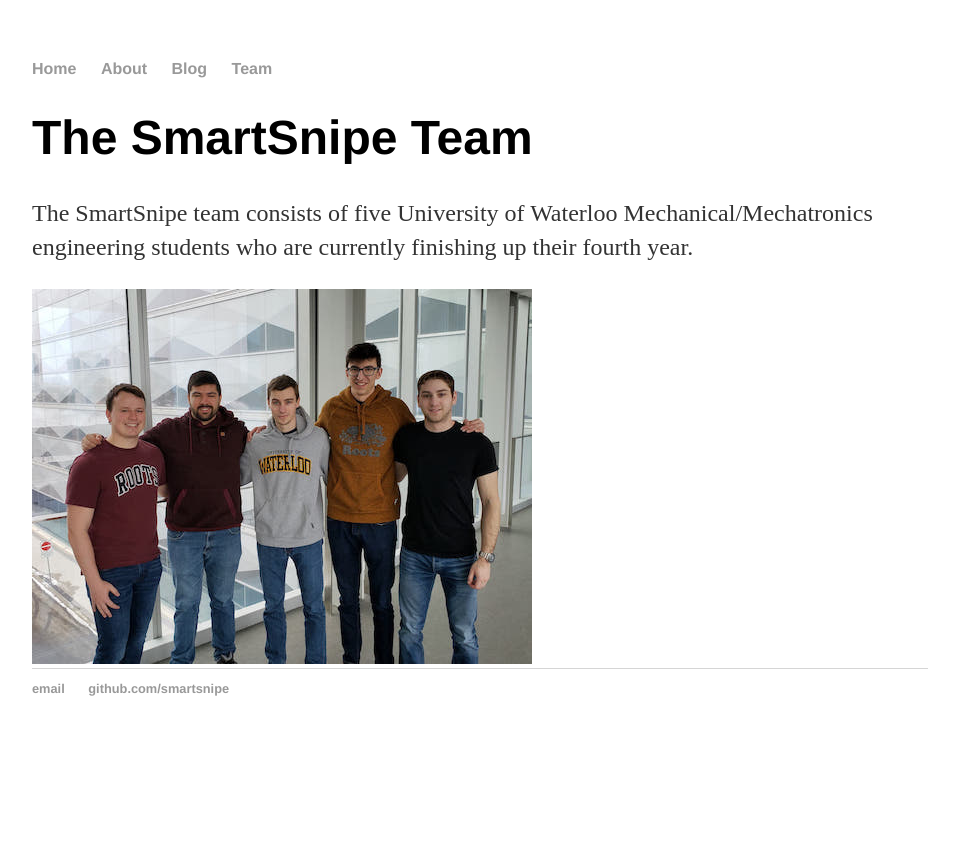
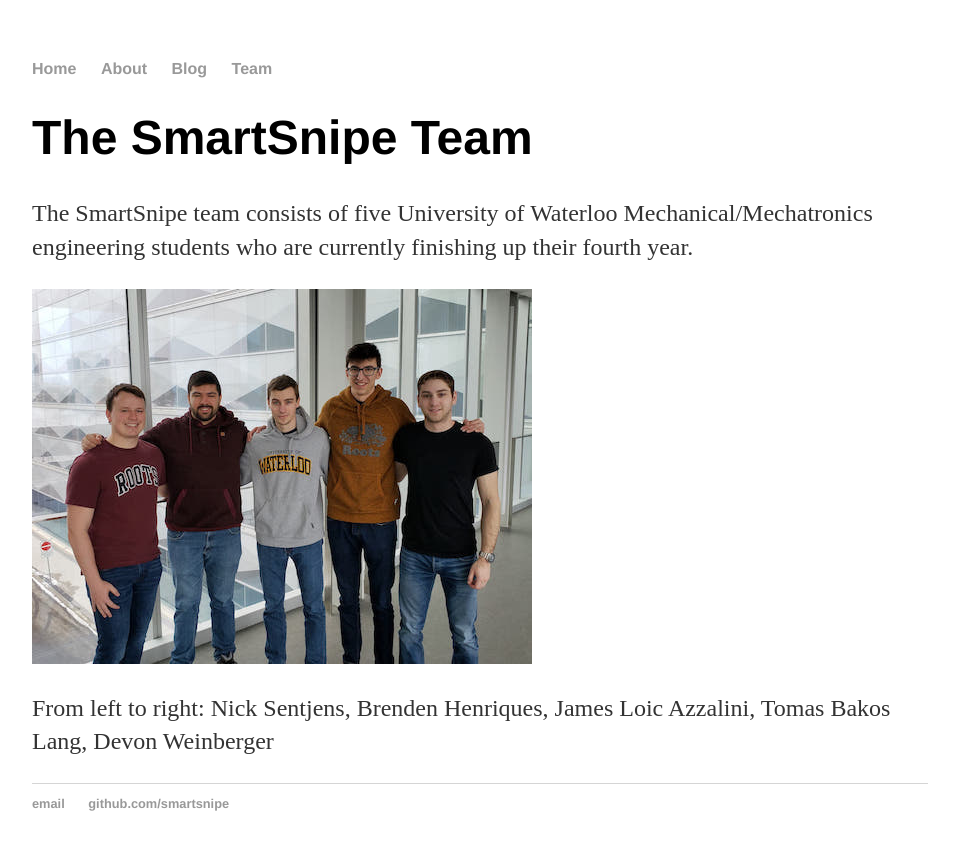
Before and after one commit to SmartSnipe/SmartSnipe.github.io, a Jekyll site: the page built from team/index.html, in a window 1280 px wide. Shown: the top 850 px of the page, without its empty margins (160-1119 px from the left). Built offline with Jekyll 4.4.1, drawn with Linux system fonts in a browser that asks for light colours.

```diff
--- a/team/index.html
+++ b/team/index.html
@@ -6,4 +6,5 @@
 	<h1>The SmartSnipe Team</h1>
 	<p>The SmartSnipe team consists of five University of Waterloo Mechanical/Mechatronics engineering students who are currently finishing up their fourth year. </p>
 	<img src="/Assets/teamshot.jpg" alt ="Team Shot">
+	<p>From left to right: Nick Sentjens, Brenden Henriques, James Loic Azzalini, Tomas Bakos Lang, Devon Weinberger</p>
 </div><!-- /.blurb -->
```
Also changed, not shown: _posts/2020-01-18-prototyping-begins.md (+1 -0 lines).
